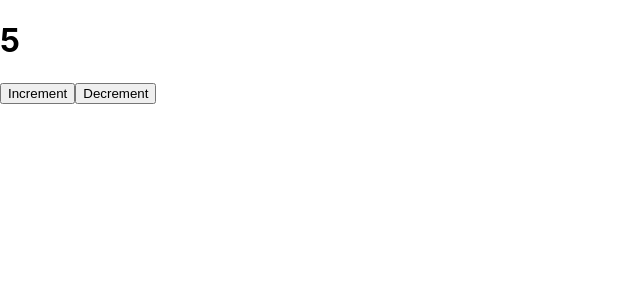
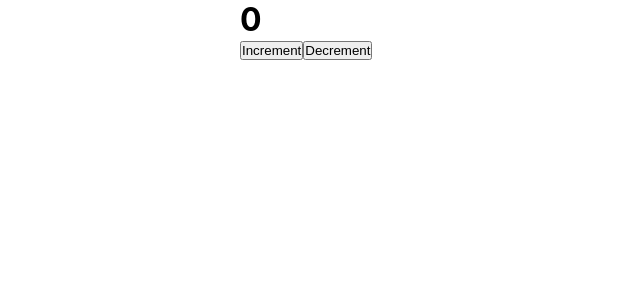
Before and after one commit to Amourphys/React_fundamental, a React (Create React App) app: page / in a window 1280 px wide. Shown: the top 300 px of the page, without its empty margins (0-640 px from the left). Built offline with nearby package versions, Linux system fonts and the light colour scheme.

Commit message:
create 2 components in folder - components:Counter.jsx & ClassCounter.jsx; create new folder - styles and make in file: App.css

```diff
--- a/src/App.js
+++ b/src/App.js
@@ -1,22 +1,14 @@
-import React, { useState } from 'react';
+import React from 'react';
+import ClassCounter from './components/ClassCounter';
+import './styles/App.css';
 
 function App() {
 
-  const [likes, setLikes] = useState(5)
 
-  function increment() {
-    setLikes(likes + 1)
-  }
-
-  function decrement() {
-    setLikes(likes - 1)
-  }
 
   return (
     <div className="App">
-      <h1>{likes}</h1>
-      <button onClick={increment}>Increment</button>
-      <button onClick={decrement}>Decrement</button>
+     <ClassCounter />
     </div>
   );
 }
--- /dev/null
+++ b/src/components/ClassCounter.jsx
@@ -0,0 +1,33 @@
+import React from 'react'
+
+class ClassCounter extends React.Component {
+
+    constructor(props) {
+        super(props)
+        this.state = {
+            count: 0
+        }
+        this.increment = this.increment.bind(this)
+        this.decrement = this.decrement.bind(this)
+    }
+
+    increment() {
+       this.setState({count: this.state.count + 1})
+    }
+
+    decrement() {
+       this.setState({count: this.state.count - 1})
+    }
+
+    render() {
+        return (
+            <div>
+            <h1>{this.state.count}</h1>
+            <button onClick={this.increment}>Increment</button>
+            <button onClick={this.decrement}>Decrement</button>
+        </div>
+        )
+    }
+}
+
+export default ClassCounter;
--- /dev/null
+++ b/src/styles/App.css
@@ -0,0 +1,14 @@
+* {
+    margin: 0;
+    padding: 0;
+    box-sizing: border-box;
+}
+
+#root {
+    display: flex;
+    justify-content: center;
+}
+
+.App {
+    width: 800px;
+}
```
Also changed, not shown: src/components/Counter.jsx (added, +23 -0 lines).
